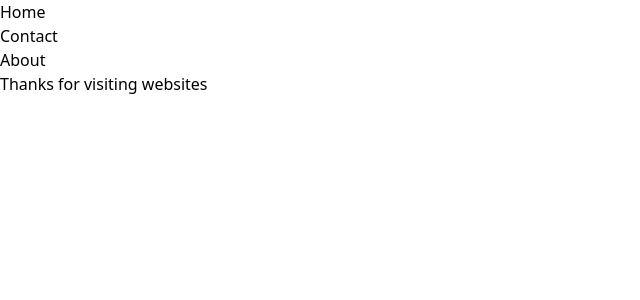
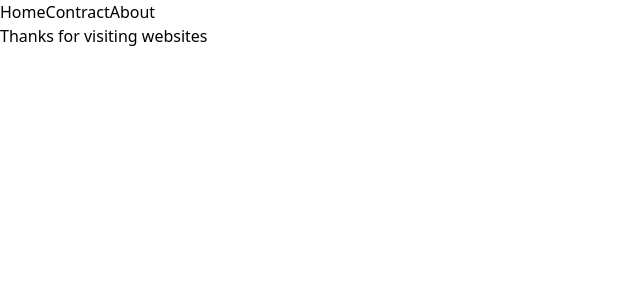
Before and after one commit to SI-Tanbir/react-router, a React (Vite) app: page / in a window 1280 px wide. Shown: the top 300 px of the page, without its empty margins (0-640 px from the left). Built offline with nearby package versions, Linux system fonts and the light colour scheme.

Commit message:
after adding react router link

```diff
--- a/src/Nav/Nav.jsx
+++ b/src/Nav/Nav.jsx
@@ -1,4 +1,5 @@
 import React from 'react'
+import { Link } from 'react-router-dom'
 
 function Nav() {
   return (
@@ -6,9 +7,11 @@
     <div>
 
 
-        <ul className='flex gap-8'><li>Home</li>
-        <li>Contact</li>
-        <li>About</li></ul>
+
+          <Link to="/">Home</Link>
+        <Link to="/contract">Contract</Link>
+       <Link to="/about">About</Link>
+
     </div>
 
 )
```
